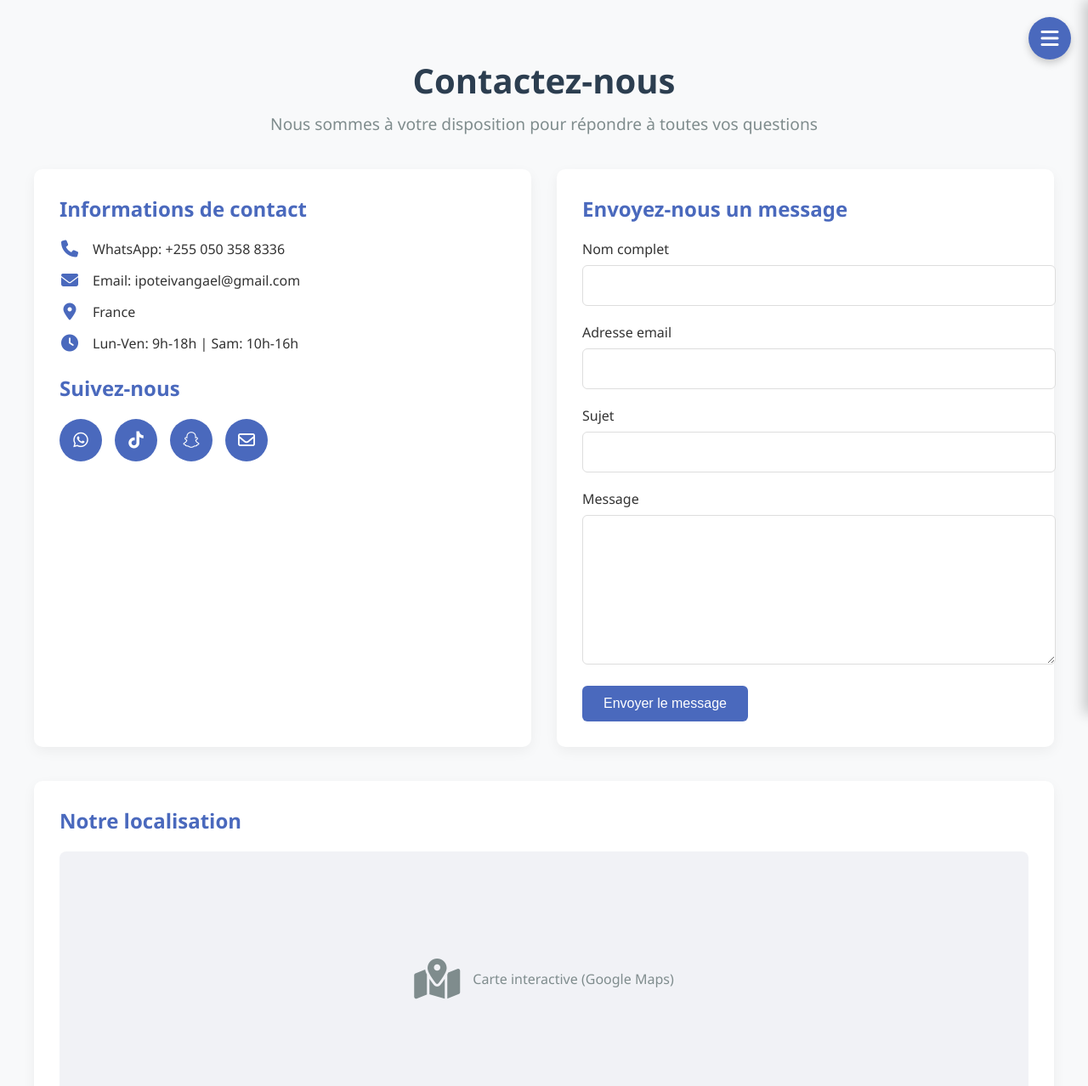
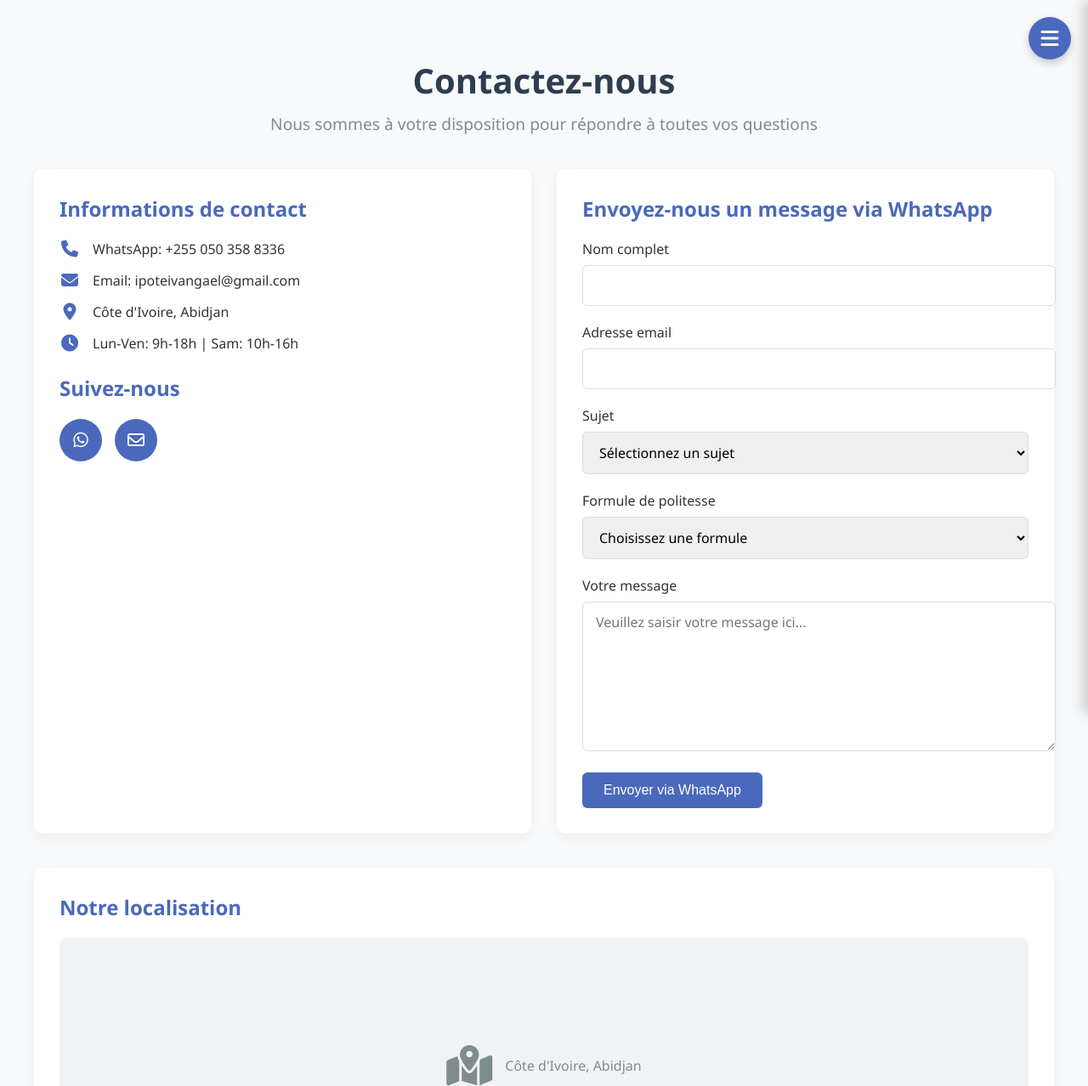
Before and after one commit to ivanipote/cree-la-carte-de-ton-personel, a plain HTML site: page contact.html in a window 1280 px wide. Shown: the whole page at 85% size. Drawn offline with Linux system fonts and the light colour scheme.

Commit message:
Update contact.html

```diff
--- a/contact.html
+++ b/contact.html
@@ -262,7 +262,8 @@
         }
 
         .form-group input,
-        .form-group textarea {
+        .form-group textarea,
+        .form-group select {
             width: 100%;
             padding: 12px 15px;
             border: 1px solid #ddd;
@@ -273,7 +274,8 @@
         }
 
         .form-group input:focus,
-        .form-group textarea:focus {
+        .form-group textarea:focus,
+        .form-group select:focus {
             border-color: #4a69bd;
             outline: none;
         }
@@ -417,7 +419,7 @@
 
                     <div class="contact-item">
                         <i class="fas fa-map-marker-alt"></i>
-                        <span>France</span>
+                        <span>Côte d'Ivoire, Abidjan</span>
                     </div>
 
                     <div class="contact-item">
@@ -431,12 +433,6 @@
                     <a href="https://wa.me/2550503588336" target="_blank">
                         <i class="fab fa-whatsapp"></i>
                     </a>
-                    <a href="#" target="_blank">
-                        <i class="fab fa-tiktok"></i>
-                    </a>
-                    <a href="#" target="_blank">
-                        <i class="fab fa-snapchat-ghost"></i>
-                    </a>
                     <a href="mailto:ipoteivangael@gmail.com">
                         <i class="far fa-envelope"></i>
                     </a>
@@ -444,7 +440,7 @@
             </div>
 
             <div class="contact-form">
-                <h2>Envoyez-nous un message</h2>
+                <h2>Envoyez-nous un message via WhatsApp</h2>
                 <form id="contactForm">
                     <div class="form-group">
                         <label for="name">Nom complet</label>
@@ -453,20 +449,39 @@
 
                     <div class="form-group">
                         <label for="email">Adresse email</label>
-                        <input type="email" id="email" required>
+                        <input type="email" id="email">
                     </div>
 
                     <div class="form-group">
                         <label for="subject">Sujet</label>
-                        <input type="text" id="subject" required>
+                        <select id="subject" required>
+                            <option value="">Sélectionnez un sujet</option>
+                            <option value="Demande d'information">Demande d'information</option>
+                            <option value="Création de carte">Création de carte</option>
+                            <option value="Problème technique">Problème technique</option>
+                            <option value="Collaboration">Collaboration</option>
+                            <option value="Autre">Autre</option>
+                        </select>
                     </div>
 
                     <div class="form-group">
-                        <label for="message">Message</label>
-                        <textarea id="message" required></textarea>
+                        <label for="politesse">Formule de politesse</label>
+                        <select id="politesse" required>
+                            <option value="">Choisissez une formule</option>
+                            <option value="Bonjour,">Bonjour,</option>
+                            <option value="Bonjour, je vous contacte concernant">Bonjour, je vous contacte concernant</option>
+                            <option value="Merci de bien vouloir">Merci de bien vouloir</option>
+                            <option value="Je souhaiterais">Je souhaiterais</option>
+                            <option value="Pourriez-vous">Pourriez-vous</option>
+                        </select>
                     </div>
 
-                    <button type="submit" class="btn">Envoyer le message</button>
+                    <div class="form-group">
+                        <label for="message">Votre message</label>
+                        <textarea id="message" required placeholder="Veuillez saisir votre message ici..."></textarea>
+                    </div>
+
+                    <button type="submit" class="btn">Envoyer via WhatsApp</button>
                 </form>
             </div>
         </div>
@@ -475,7 +490,7 @@
             <h2>Notre localisation</h2>
             <div class="map-placeholder">
                 <i class="fas fa-map-marked-alt" style="font-size: 48px; margin-right: 15px;"></i>
-                <span>Carte interactive (Google Maps)</span>
+                <span>Côte d'Ivoire, Abidjan</span>
             </div>
         </div>
     </div>
@@ -512,12 +527,29 @@
                 }
             });
 
-            // Gestion de l'envoi du formulaire
+            // Gestion de l'envoi du formulaire vers WhatsApp
             const contactForm = document.getElementById('contactForm');
             if (contactForm) {
                 contactForm.addEventListener('submit', function(e) {
                     e.preventDefault();
-                    alert('Merci pour votre message! Nous vous répondrons très prochainement.');
+
+                    const name = document.getElementById('name').value;
+                    const email = document.getElementById('email').value;
+                    const subject = document.getElementById('subject').value;
+                    const politesse = document.getElementById('politesse').value;
+                    const message = document.getElementById('message').value;
+
+                    // Construction du message pour WhatsApp
+                    let whatsappMessage = `*Nouveau message de contact*%0A%0A`;
+                    whatsappMessage += `*Nom:* ${name}%0A`;
+                    if (email) whatsappMessage += `*Email:* ${email}%0A`;
+                    whatsappMessage += `*Sujet:* ${subject}%0A%0A`;
+                    whatsappMessage += `*Message:*%0A${politesse} ${message}`;
+
+                    // Redirection vers WhatsApp
+                    window.open(`https://wa.me/2550503588336?text=${whatsappMessage}`, '_blank');
+
+                    // Réinitialisation du formulaire
                     contactForm.reset();
                 });
             }
```
